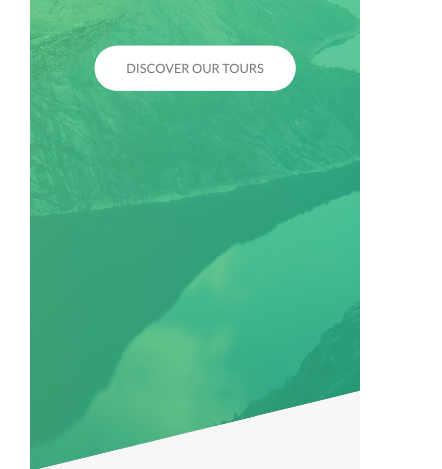
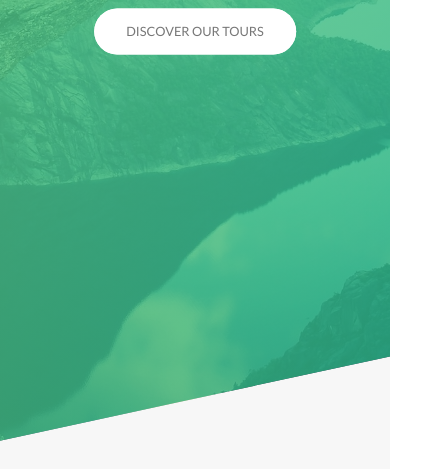
Before and after one commit to seokenny/natours, a website: page index.html in a window 390 px wide. Shown: the part 361-830 px from the top of the page, 442 px wide, since content can reach past the window. Drawn offline with Linux system fonts and the light colour scheme.

Commit message:
Some media queries

```diff
--- a/sass/abstract/_mixins.scss
+++ b/sass/abstract/_mixins.scss
@@ -38,6 +38,9 @@ $breakpoint argument choices:
 - tab-land
 - big-desktop
 1em = 16px
+
+ORDER:
+
 */
 
 //@if directive
--- a/sass/abstract/_variables.scss
+++ b/sass/abstract/_variables.scss
@@ -26,4 +26,5 @@ $default-font-size: 1.6rem;
 //Grid
 $grid-width: 114rem;
 $gutter-vertical: 8rem;
+$gutter-vertical-small: 6rem;
 $gutter-horizontal: 6rem;
--- a/sass/base/_base.scss
+++ b/sass/base/_base.scss
@@ -24,4 +24,9 @@ html {
 
 body {
     box-sizing: border-box;
+    padding: 3rem;
+
+    @include respond(tab-port) {
+        padding: 0;
+    }
 }
--- a/sass/base/_typography.scss
+++ b/sass/base/_typography.scss
@@ -1,8 +1,17 @@
+body {
+    font-family: 'Lato', sans-serif;
+    font-weight: 400;
+    /* font-size: 16px; */
+    line-height: 1.7;
+    color: $color-grey-dark;
+}
+
 .heading-primary {
     color: $color-white;
     text-transform: uppercase;
     backface-visibility: hidden;
     margin-bottom: 6rem;
+
     &--main {
         display: block;
         font-size: 6rem;
@@ -12,6 +21,11 @@
         animation-name: moveInLeft;
         animation-duration: 1s;
         animation-timing-function: ease-in-out;
+
+        @include respond(phone) {
+            letter-spacing: 1rem;
+            font-size: 5rem;
+        }
     }
     &--sub {
         display: block;
@@ -19,16 +33,11 @@
         font-weight: 700;
         letter-spacing: 1.7rem;
         animation: moveInRight 1s ease-in-out;
+
+        @include respond(phone) {
+            letter-spacing: .5rem;
+        }
     }
-}
-
-body {
-    font-family: 'Lato', sans-serif;
-    font-weight: 400;
-    /* font-size: 16px; */
-    line-height: 1.7;
-    color: $color-grey-dark;
-    padding:30px;
 }
 
 .heading-secondary {
@@ -42,6 +51,14 @@ body {
     color: transparent;
     letter-spacing: 2px;
     transition: all .2s ease-in-out;
+
+    @include respond(tab-port) {
+        font-size: 3rem;
+    }
+
+    @include respond(phone) {
+        font-size: 2.5rem;
+    }
 
     &:hover {
         transform: skewY(2deg) skewX(15deg) scale(1.1);
--- a/sass/layout/_footer.scss
+++ b/sass/layout/_footer.scss
@@ -2,6 +2,10 @@
     background-color: $color-grey-dark-3;
     padding: 10rem 0;
     font-size: 1.4rem;
+
+    @include respond(tab-port) {
+        padding: 8rem 0;
+    }
 
     &__logo-box {
         text-align: center;
@@ -17,6 +21,11 @@
         border-top: 1px solid $color-grey-dark;
         padding-top: 2rem;
         display: inline-block;
+
+        @include respond(tab-port) {
+            width: 100%;
+            text-align: center;
+        }
     }
 
     &__list {
@@ -54,5 +63,10 @@
         padding-top: 2rem;
         width: 80%;
         float: right;
+
+        @include respond(tab-port) {
+            width: 100%;
+            float: none;
+        }
     }
 }
--- a/sass/layout/_grid.scss
+++ b/sass/layout/_grid.scss
@@ -4,6 +4,15 @@
 
     &:not(:last-child) {
         margin-bottom: $gutter-vertical;
+
+        @include respond(tab-port){
+            margin-bottom: $gutter-vertical-small;
+        }
+    }
+
+    @include respond(tab-port){
+        max-width: 50rem;
+        padding: 0 3rem;
     }
 
     @include clearfix;
@@ -13,6 +22,15 @@
 
         &:not(:last-child) {
             margin-right: $gutter-horizontal;
+
+            @include respond(tab-port) {
+                margin-right: 0;
+                margin-bottom: $gutter-vertical-small;
+            }
+        }
+
+        @include respond(tab-port) {
+            width: 100% !important;
         }
     }
 
--- a/sass/layout/_header.scss
+++ b/sass/layout/_header.scss
@@ -11,6 +11,11 @@
     -webkit-clip-path: polygon(0 0, 100% 0, 100% 90%, 0 100%);
     clip-path: polygon(0 0, 100% 0, 100% 90%, 0 100%);
     position:relative;
+
+    @include respond(phone) {
+        -webkit-clip-path: polygon(0 0, 100% 0, 100% 85vh, 0 100%);
+        clip-path: polygon(0 0, 100% 0, 100% 85vh, 0 100%);
+    }
 
     &__logo-box {
         position: absolute;
--- a/sass/layout/_navigation.scss
+++ b/sass/layout/_navigation.scss
@@ -15,6 +15,16 @@
         z-index: 1100;
         box-shadow: 0 1rem 3rem rgba($color-black, .1);
         cursor: pointer;
+
+        @include respond(tab-port) {
+            top: 4rem;
+            right: 4rem;
+        }
+
+        @include respond(phone) {
+            top: 3rem;
+            right: 3rem;
+        }
     }
 
     &__background {
@@ -29,6 +39,15 @@
         transition: transform .8s cubic-bezier(0.86, 0, 0.07, 1);
 
         // transform: scale(80);
+        @include respond(tab-port) {
+            top: 4.5rem;
+            right: 4.5rem;
+        }
+
+        @include respond(phone) {
+            top: 3.5rem;
+            right: 3.5rem;
+        }
     }
 
     &__nav {
```
Also changed, not shown: css/style.css.
